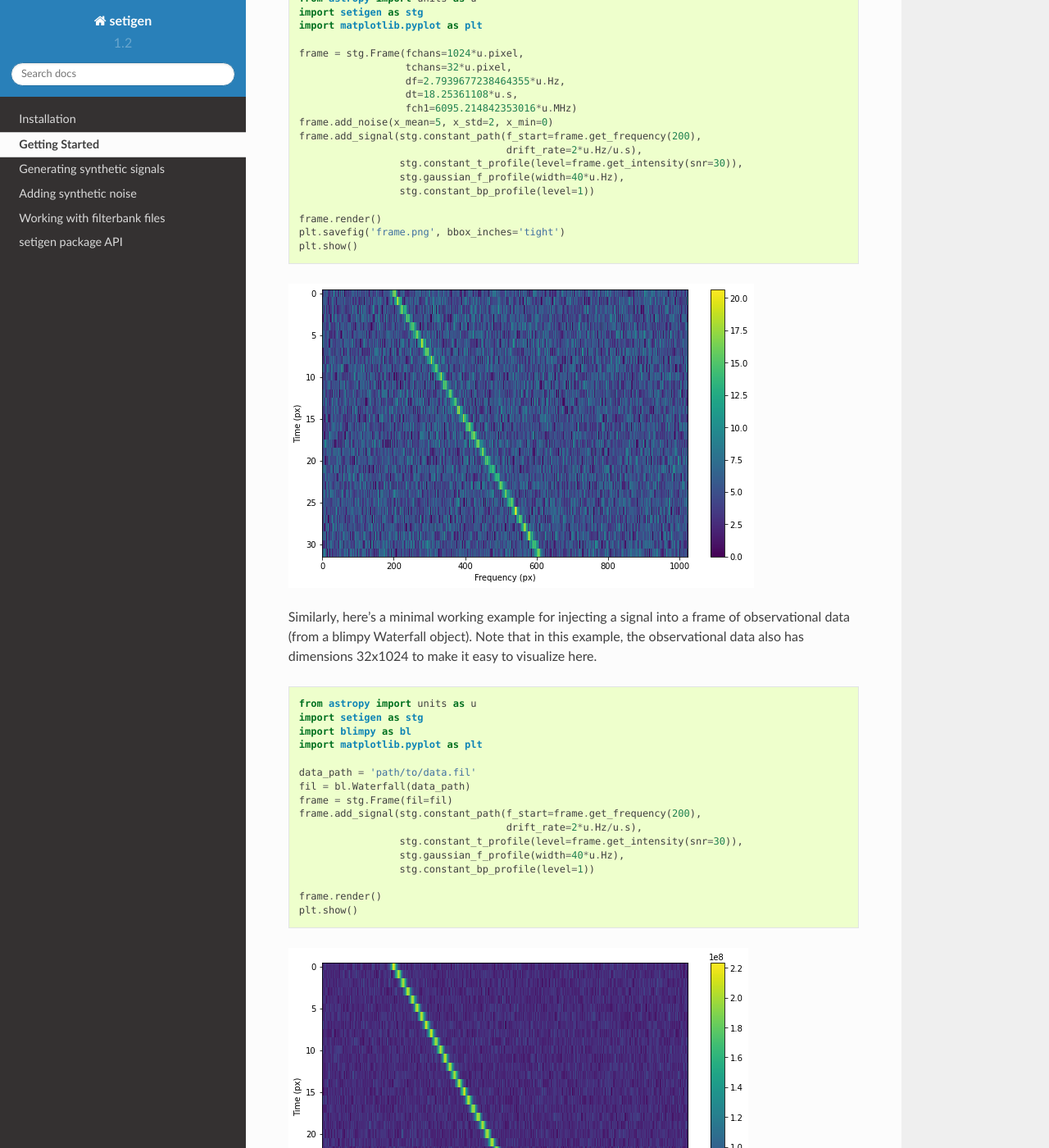
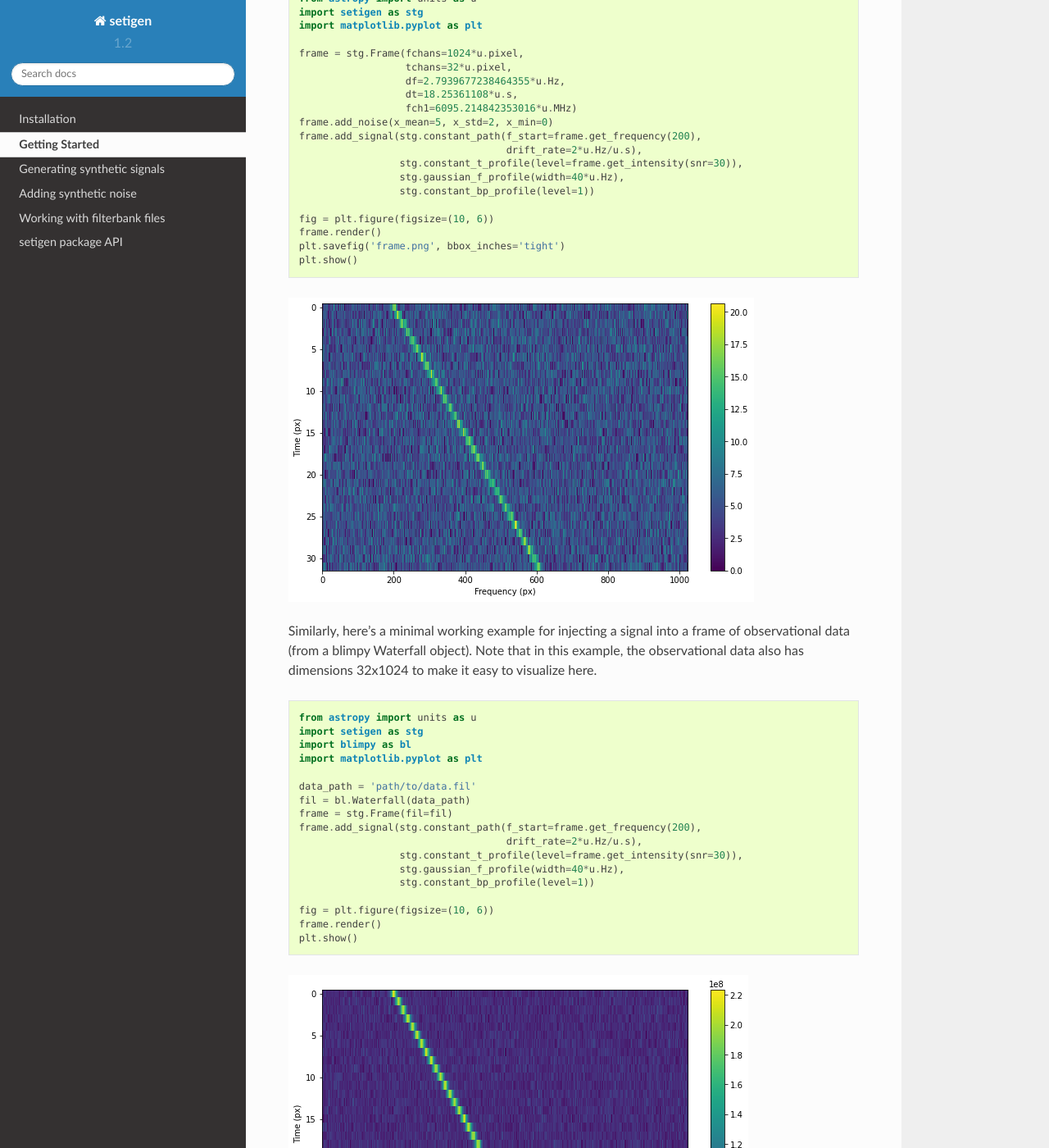
Before and after one commit to bbrzycki/setigen, a Sphinx documentation site: the page built from docs/source/getting_started.rst, in a window 1280 px wide and 1400 px high, scrolled down 377 px. Shown: the whole window at 82% size. Built offline with Sphinx 7.4.7 and the Read the Docs theme 2.0.0, drawn with Linux system fonts in a browser that asks for light colours; some of the changed text lies outside the part shown.

Commit message:
Fix docstring in Frame class and sample code in getting started doc

```diff
--- a/docs/source/getting_started.rst
+++ b/docs/source/getting_started.rst
@@ -26,6 +26,7 @@
                      stg.gaussian_f_profile(width=40*u.Hz),
                      stg.constant_bp_profile(level=1))
 
+    fig = plt.figure(figsize=(10, 6))
     frame.render()
     plt.savefig('frame.png', bbox_inches='tight')
     plt.show()
@@ -50,6 +51,7 @@
                      stg.gaussian_f_profile(width=40*u.Hz),
                      stg.constant_bp_profile(level=1))
 
+    fig = plt.figure(figsize=(10, 6))
     frame.render()
     plt.show()
 
@@ -59,6 +61,7 @@
 
 .. code-block:: python
 
+    fig = plt.figure(figsize=(10, 6))
     frame.bl_render()
     plt.show()
 
```
Also changed, not shown: 2 other files.
